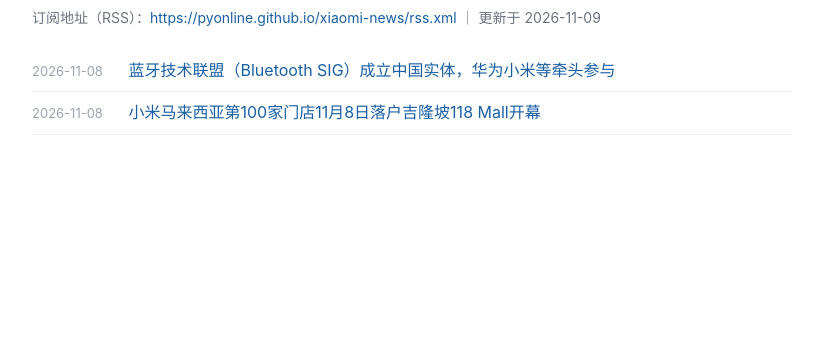
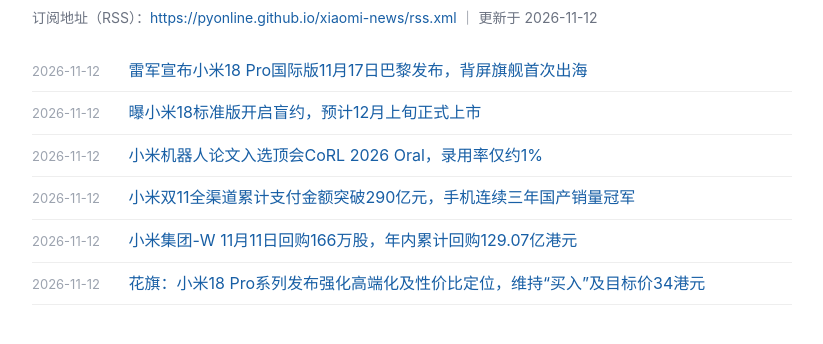
Before and after one commit to pyonline/xiaomi-news, a plain HTML site: page index.html in a window 1280 px wide. Shown: the part 72-416 px from the top of the page, without its empty margins (228-1051 px from the left). Drawn offline with Linux system fonts and the light colour scheme.

Commit message:
update index.html 2026-11-12

```diff
--- a/index.html
+++ b/index.html
@@ -18,10 +18,14 @@
 </head>
 <body>
 <h1>小米新闻 RSS</h1>
-<div class="sub">订阅地址（RSS）：<a href="https://pyonline.github.io/xiaomi-news/rss.xml">https://pyonline.github.io/xiaomi-news/rss.xml</a> ｜ 更新于 2026-11-09</div>
+<div class="sub">订阅地址（RSS）：<a href="https://pyonline.github.io/xiaomi-news/rss.xml">https://pyonline.github.io/xiaomi-news/rss.xml</a> ｜ 更新于 2026-11-12</div>
 <ul>
-        <li><span class="date">2026-11-08</span> <a href="https://bluetooth.com/blog/bluetooth-opens-an-entity-in-china">蓝牙技术联盟（Bluetooth SIG）成立中国实体，华为小米等牵头参与</a></li>
-        <li><span class="date">2026-11-08</span> <a href="https://mdroid.my/cn/2026/11/04/xiaomi-100th-store-118-mall-malaysia">小米马来西亚第100家门店11月8日落户吉隆坡118 Mall开幕</a></li>
+        <li><span class="date">2026-11-12</span> <a href="https://www.163.com/dy/article/LBHC0OI8051191D6.html">雷军宣布小米18 Pro国际版11月17日巴黎发布，背屏旗舰首次出海</a></li>
+        <li><span class="date">2026-11-12</span> <a href="https://www.163.com/dy/article/LBHA7MNC051191D6.html">曝小米18标准版开启盲约，预计12月上旬正式上市</a></li>
+        <li><span class="date">2026-11-12</span> <a href="https://news.qq.com/rain/a/20261112A05BP900">小米机器人论文入选顶会CoRL 2026 Oral，录用率仅约1%</a></li>
+        <li><span class="date">2026-11-12</span> <a href="https://www.cnstock.com/commonDetail/586507">小米双11全渠道累计支付金额突破290亿元，手机连续三年国产销量冠军</a></li>
+        <li><span class="date">2026-11-12</span> <a href="https://www.stcn.com/article/detail/4332577.html">小米集团-W 11月11日回购166万股，年内累计回购129.07亿港元</a></li>
+        <li><span class="date">2026-11-12</span> <a href="https://freequote.aastocks.com/tc/stocks/analysis/stock-aafn-con/1810/HK6/NOW.1546199/hk-stock-news">花旗：小米18 Pro系列发布强化高端化及性价比定位，维持“买入”及目标价34港元</a></li>
 </ul>
 </body>
 </html>
```
